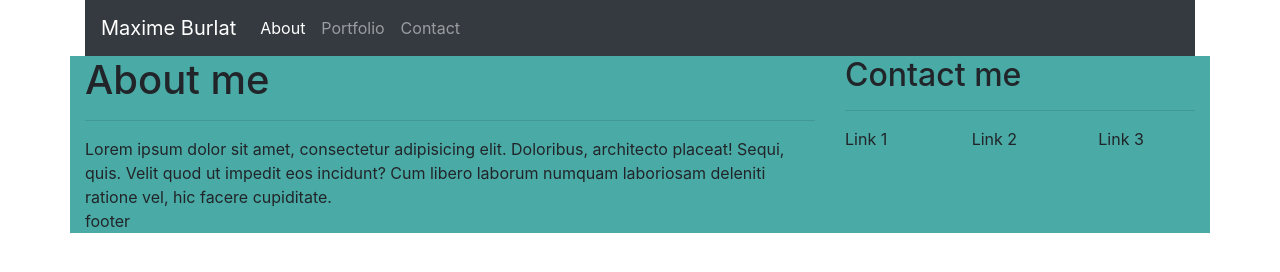
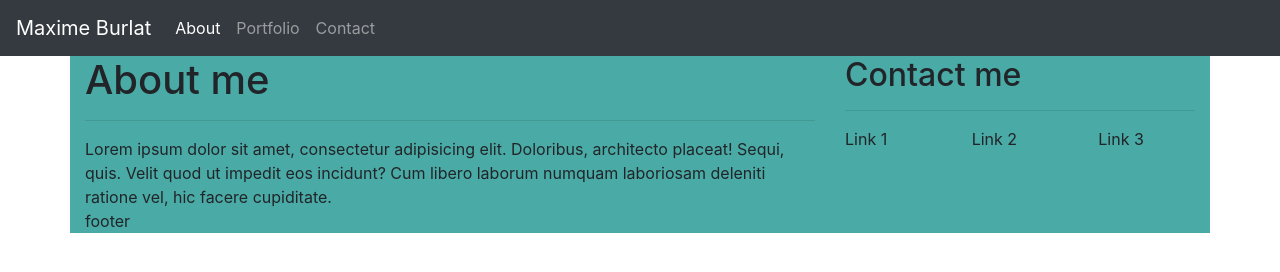
Before and after one commit to Carglass/Bootstrap-Portfolio, a plain HTML site: page index.html in a window 1280 px wide. Drawn offline with nearby package versions, Linux system fonts and the light colour scheme; a script that the page names is missing.

Commit message:
some tries around navbar

```diff
--- a/index.html
+++ b/index.html
@@ -10,8 +10,8 @@
     <script src="main.js"></script>
 </head>
 <body>
-    <div class="container">
-        <nav class="navbar navbar-expand-lg navbar-dark bg-dark">
+
+    <nav class="navbar navbar-expand-lg navbar-dark bg-dark justify-content-between">
         <div class="navbar-brand">
             Maxime Burlat
         </div>
@@ -32,6 +32,7 @@
             </ul>
         </div>
     </nav>
+    <div class="container">
         <section class="row">
             <article class="col-md-8 col-12 bgc-tl">
                 <div class="row">
```
Lines whose indentation alone changed are shown as unchanged.
